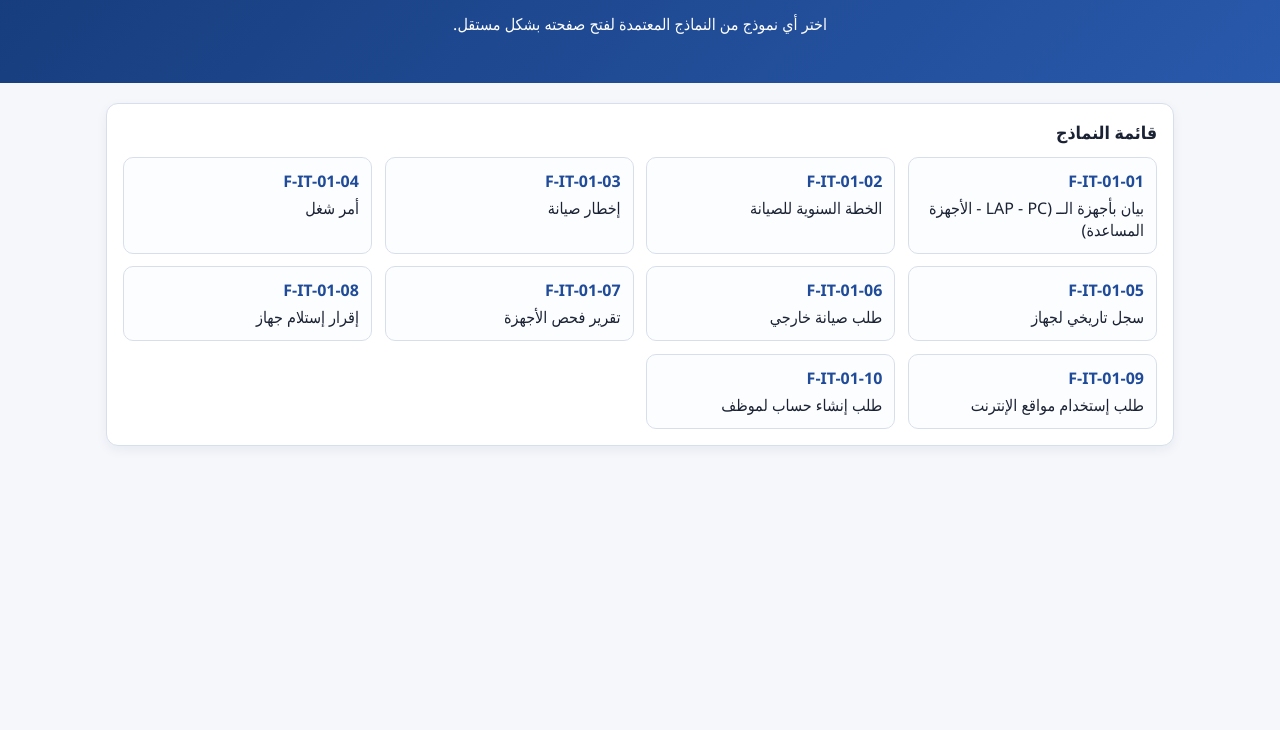
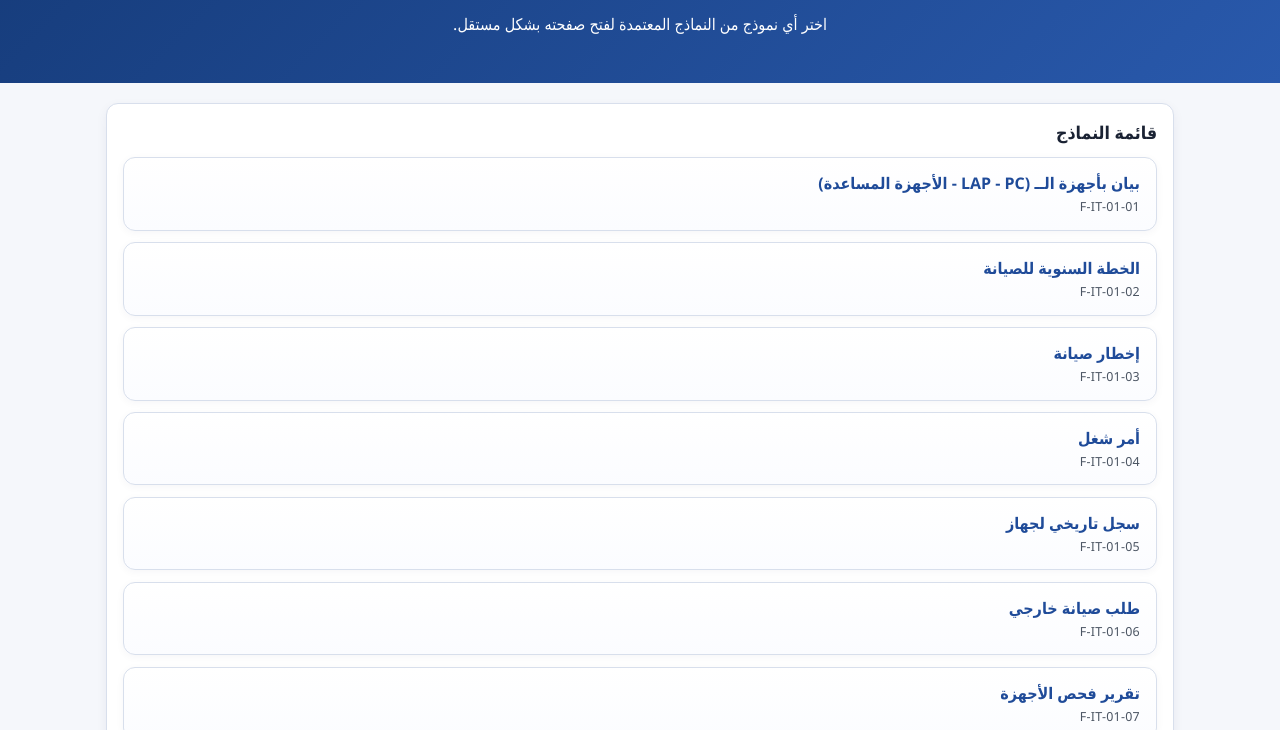
Before and after one commit to bahaa2008/gieco-it, a plain HTML site: page index.html in a window 1280 px wide. Shown: the part 70-800 px from the top of the page. Drawn offline with Linux system fonts and the light colour scheme.

Commit message:
Redesign index as modern list view with form code subtitle

```diff
--- a/index.html
+++ b/index.html
@@ -15,18 +15,18 @@
     <main class="layout">
       <section class="card">
         <h2>قائمة النماذج</h2>
-        <div class="links-grid">
-          <a class="form-link" href="F-IT-01-01.html"><strong>F-IT-01-01</strong><span>بيان بأجهزة الــ (LAP - PC - الأجهزة المساعدة)</span></a>
-          <a class="form-link" href="F-IT-01-02.html"><strong>F-IT-01-02</strong><span>الخطة السنوية للصيانة</span></a>
-          <a class="form-link" href="F-IT-01-03.html"><strong>F-IT-01-03</strong><span>إخطار صيانة</span></a>
-          <a class="form-link" href="F-IT-01-04.html"><strong>F-IT-01-04</strong><span>أمر شغل</span></a>
-          <a class="form-link" href="F-IT-01-05.html"><strong>F-IT-01-05</strong><span>سجل تاريخي لجهاز</span></a>
-          <a class="form-link" href="F-IT-01-06.html"><strong>F-IT-01-06</strong><span>طلب صيانة خارجي</span></a>
-          <a class="form-link" href="F-IT-01-07.html"><strong>F-IT-01-07</strong><span>تقرير فحص الأجهزة</span></a>
-          <a class="form-link" href="F-IT-01-08.html"><strong>F-IT-01-08</strong><span>إقرار إستلام جهاز</span></a>
-          <a class="form-link" href="F-IT-01-09.html"><strong>F-IT-01-09</strong><span>طلب إستخدام مواقع الإنترنت</span></a>
-          <a class="form-link" href="F-IT-01-10.html"><strong>F-IT-01-10</strong><span>طلب إنشاء حساب لموظف</span></a>
-        </div>
+        <ul class="forms-list" aria-label="قائمة النماذج">
+          <li><a class="form-link" href="F-IT-01-01.html"><span class="form-title">بيان بأجهزة الــ (LAP - PC - الأجهزة المساعدة)</span><span class="form-code">F-IT-01-01</span></a></li>
+          <li><a class="form-link" href="F-IT-01-02.html"><span class="form-title">الخطة السنوية للصيانة</span><span class="form-code">F-IT-01-02</span></a></li>
+          <li><a class="form-link" href="F-IT-01-03.html"><span class="form-title">إخطار صيانة</span><span class="form-code">F-IT-01-03</span></a></li>
+          <li><a class="form-link" href="F-IT-01-04.html"><span class="form-title">أمر شغل</span><span class="form-code">F-IT-01-04</span></a></li>
+          <li><a class="form-link" href="F-IT-01-05.html"><span class="form-title">سجل تاريخي لجهاز</span><span class="form-code">F-IT-01-05</span></a></li>
+          <li><a class="form-link" href="F-IT-01-06.html"><span class="form-title">طلب صيانة خارجي</span><span class="form-code">F-IT-01-06</span></a></li>
+          <li><a class="form-link" href="F-IT-01-07.html"><span class="form-title">تقرير فحص الأجهزة</span><span class="form-code">F-IT-01-07</span></a></li>
+          <li><a class="form-link" href="F-IT-01-08.html"><span class="form-title">إقرار إستلام جهاز</span><span class="form-code">F-IT-01-08</span></a></li>
+          <li><a class="form-link" href="F-IT-01-09.html"><span class="form-title">طلب إستخدام مواقع الإنترنت</span><span class="form-code">F-IT-01-09</span></a></li>
+          <li><a class="form-link" href="F-IT-01-10.html"><span class="form-title">طلب إنشاء حساب لموظف</span><span class="form-code">F-IT-01-10</span></a></li>
+        </ul>
       </section>
     </main>
   </body>
--- a/styles.css
+++ b/styles.css
@@ -53,30 +53,49 @@ h2 {
   font-size: 1.1rem;
 }
 
-.links-grid {
-  display: grid;
-  grid-template-columns: repeat(auto-fit, minmax(240px, 1fr));
-  gap: 0.8rem;
+.forms-list {
+  list-style: none;
+  margin: 0;
+  padding: 0;
+  display: flex;
+  flex-direction: column;
+  gap: 0.7rem;
+}
+
+.forms-list li {
+  margin: 0;
 }
 
 .form-link {
   display: flex;
   flex-direction: column;
-  gap: 0.3rem;
+  gap: 0.25rem;
   text-decoration: none;
   border: 1px solid var(--border);
-  border-radius: 10px;
-  padding: 0.75rem;
+  border-radius: 12px;
+  padding: 0.9rem 1rem;
   color: var(--text);
-  background: #fcfdff;
+  background: linear-gradient(180deg, #ffffff, #fbfcff);
+  box-shadow: 0 2px 8px rgba(16, 37, 80, 0.04);
+  transition: transform 0.2s ease, box-shadow 0.2s ease, border-color 0.2s ease;
 }
 
-.form-link strong {
+.form-title {
+  font-weight: 700;
   color: var(--primary);
 }
 
+.form-link .form-code {
+  margin: 0;
+  font-size: 0.78rem;
+  color: #4b5563;
+  letter-spacing: 0.02em;
+}
+
 .form-link:hover {
-  background: #f0f5ff;
+  border-color: #b5c6e8;
+  box-shadow: 0 6px 14px rgba(31, 75, 153, 0.12);
+  transform: translateY(-1px);
 }
 
 .form-page-body {
```
